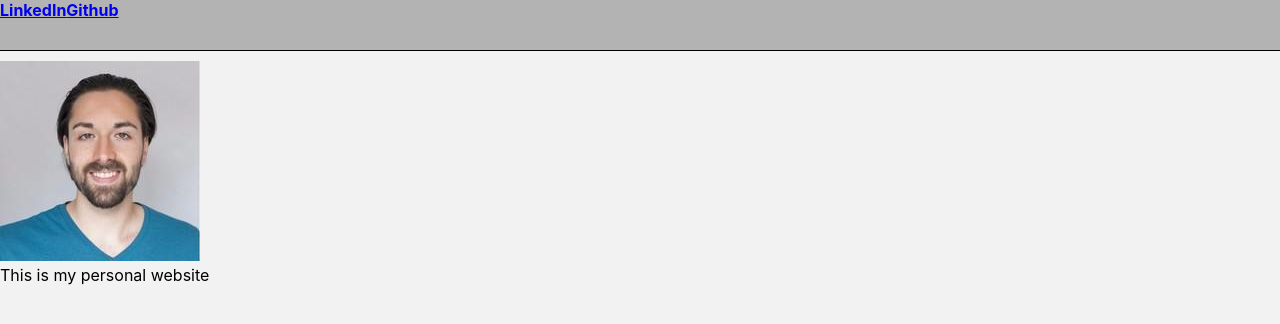
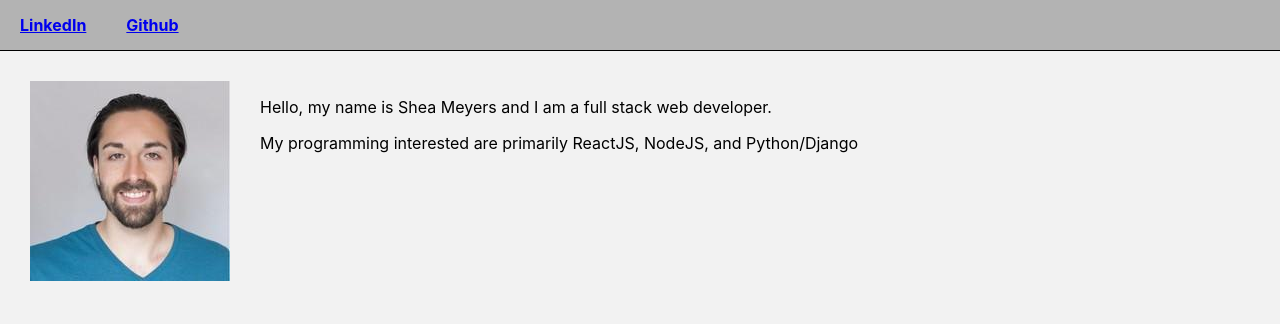
Before and after one commit to SheaMeyers/SheaMeyers.github.io, a React (Create React App) app: page / in a window 1280 px wide. Shown: the top 324 px of the page. Built offline with nearby package versions, Linux system fonts and the light colour scheme.

Commit message:
Add styling

```diff
--- a/src/App.css
+++ b/src/App.css
@@ -1,11 +1,37 @@
-.Top-bar {
+.App-body {
+    display: flex;
+    flex-direction: column;
+}
+
+.Header-bar {
+    display: flex;
+    align-items: center;
+    justify-content: flex-start;
     height: 50px;
     width: 100%;
     background-color: #b3b3b3;
     border-bottom: 1px solid black;
-    margin-bottom: 10px;
+}
+
+.Header-bar-div {
+    margin: 20px;
 }
 
 .Link {
     font-weight: bold;
 }
+
+.Photo {
+    margin-right: 30px;
+}
+
+.Main-body {
+    flex-grow: 1;
+    display: flex;
+    flex-direction: row;
+    padding: 30px;
+}
+
+.Main-body-text {
+    flex-grow: 1;
+}
--- a/src/App.tsx
+++ b/src/App.tsx
@@ -4,14 +4,21 @@ import photo from './personal_photo.jpeg';
 
 const App: React.FC = () => {
   return (
-    <div>
-      <div className="Top-bar">
-        <a className="Link" href="https://www.linkedin.com/in/sheameyers/">LinkedIn</a>
-        <a className="Link" href="https://github.com/SheaMeyers">Github</a>
+    <div className="App-body">
+      <div className="Header-bar">
+          <div className="Header-bar-div">
+            <a className="Link" href="https://www.linkedin.com/in/sheameyers/">LinkedIn</a>
+          </div>
+          <div className="Header-bar-div">
+              <a className="Link" href="https://github.com/SheaMeyers">Github</a>
+          </div>
       </div>
-      <img src={photo} alt="logo" />
-      <div>
-        This is my personal website
+      <div className="Main-body">
+          <img className="Photo" src={photo} alt="logo" />
+          <div className="Main-body-text">
+              <p>Hello, my name is Shea Meyers and I am a full stack web developer.</p>
+              <p>My programming interested are primarily ReactJS, NodeJS, and Python/Django</p>
+          </div>
       </div>
     </div>
   );
```
